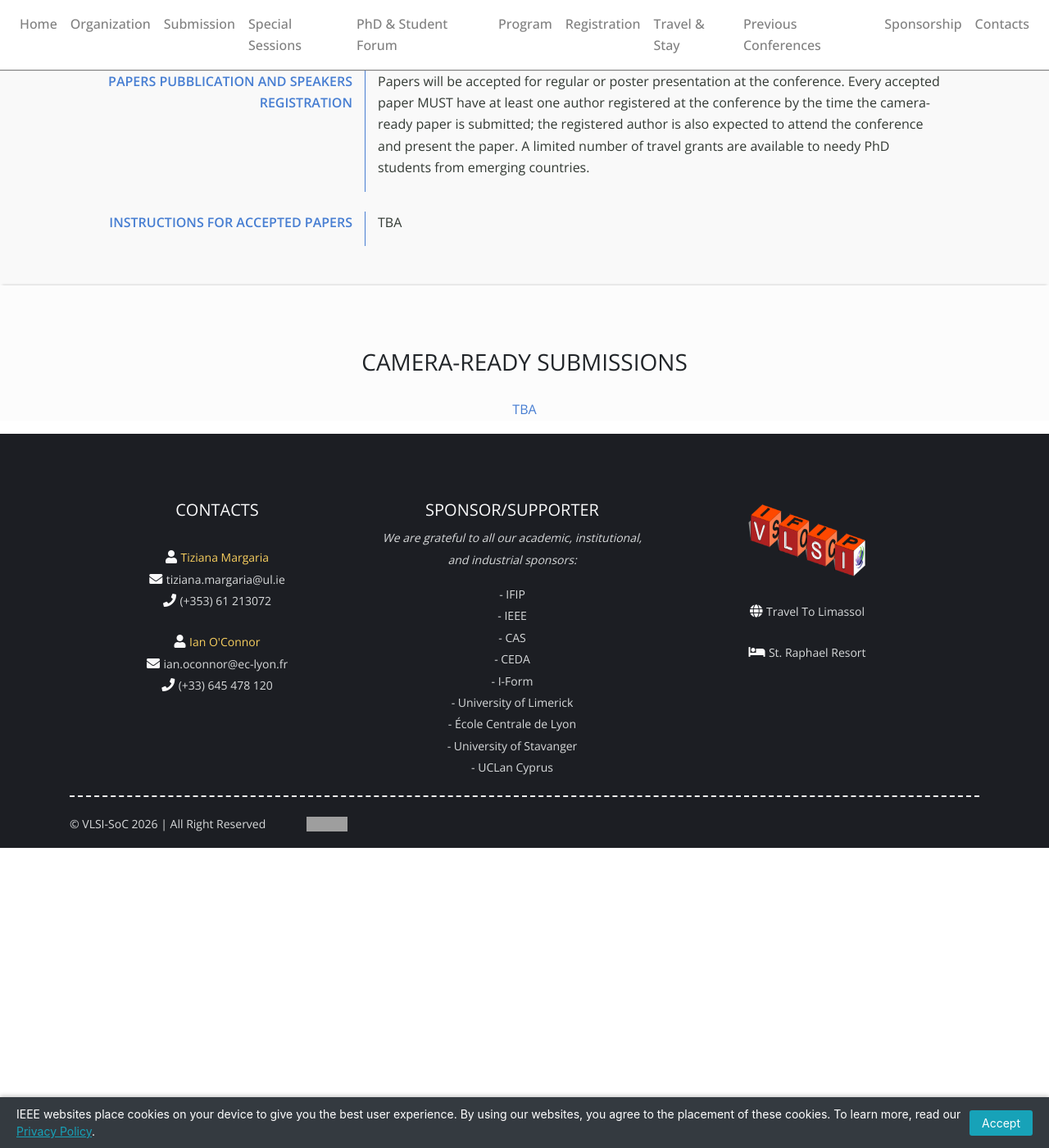
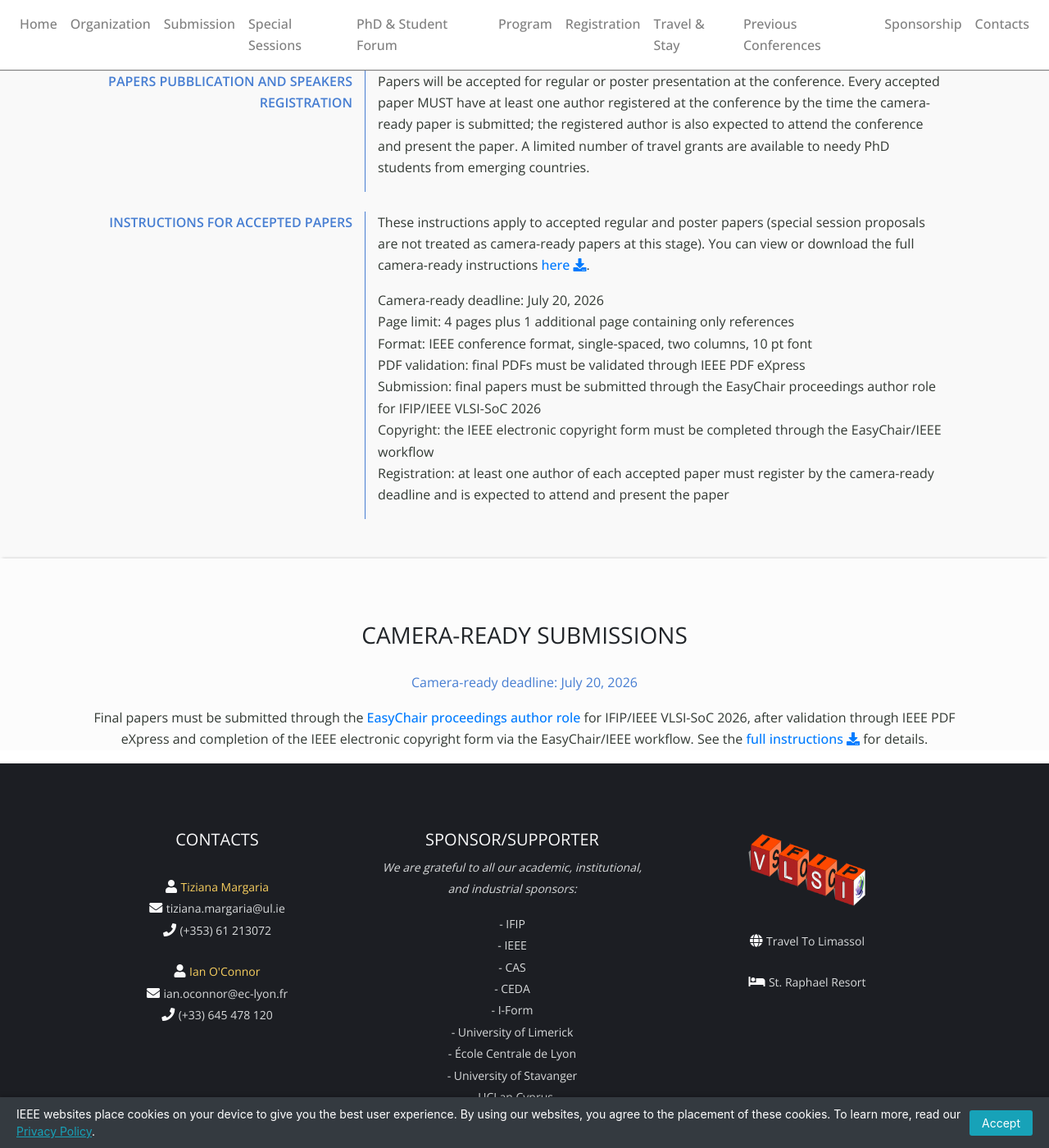
Before and after one commit to vlsi-soc/vlsi-soc, a Jekyll site: the page built from submission.md, in a window 1280 px wide and 1400 px high, scrolled down 2345 px. Shown: the whole window at 82% size. Built offline with Jekyll 4.4.1, drawn with Linux system fonts in a browser that asks for light colours; nearby versions of some CDN libraries; grey boxes are pictures that could not be loaded.

Commit message:
Updated camera ready instructions

```diff
--- a/submission.md
+++ b/submission.md
@@ -61,6 +61,14 @@
    </div>
 </div>
 
+{% assign camera_ready_deadline = "" %}
+{% for cat in site.data.deadlines.categories %}
+  {% for deadline in cat.deadlines %}
+    {% if deadline.label == "Camera ready" %}
+      {% assign camera_ready_deadline = deadline.date %}
+    {% endif %}
+  {% endfor %}
+{% endfor %}
 <div class="bxshadow-top bg-gray-ns">
    <div class="container" style="padding-top:80px">
       <div class="justify-content-center txtcenter" id="authorguide">
@@ -124,7 +132,24 @@
                <p class="ops c-azure inline-mobile"><b>INSTRUCTIONS FOR ACCEPTED PAPERS</b></p>
             </div>
             <div class="col-md-8" style="text-align:left;border-left: solid 1px #477ED2">
-               <p class="ops-2t"><b>TBA</b><br />
+               <p class="ops-2t">
+                  These instructions apply to accepted <b>regular</b> and <b>poster</b> papers (special session
+                  proposals are not treated as camera-ready papers at this stage). You can <b>view</b> or
+                  <b>download</b> the full camera-ready instructions
+                  <a class="a-no ops" target="_blank" href="{{ '/docs/VLSI-SoC_2026_Camera-Ready_Instructions.pdf' | relative_url }}">here <i
+                        class="fa fa-download same-line" aria-hidden="true"></i></a>.
+               </p>
+               <p class="ops-2t">
+                  <b>Camera-ready deadline:</b> {{ camera_ready_deadline }}<br />
+                  <b>Page limit:</b> 4 pages plus 1 additional page containing only references<br />
+                  <b>Format:</b> IEEE conference format, single-spaced, two columns, 10 pt font<br />
+                  <b>PDF validation:</b> final PDFs must be validated through IEEE PDF eXpress<br />
+                  <b>Submission:</b> final papers must be submitted through the EasyChair proceedings author role for
+                  IFIP/IEEE VLSI-SoC 2026<br />
+                  <b>Copyright:</b> the IEEE electronic copyright form must be completed through the
+                  EasyChair/IEEE workflow<br />
+                  <b>Registration:</b> at least one author of each accepted paper must register by the camera-ready
+                  deadline and is expected to attend and present the paper
                </p>
             </div>
          </div>
@@ -136,7 +161,17 @@
          <div class="justify-content-center" id="cameraready">
             <h3 id="committee" class="ops-tt txtcenter">CAMERA-READY SUBMISSIONS</h3>
             <br />
-            <p class="ops-tt txtcenter c-azure"><b>TBA</b></p>
+            <p class="ops-tt txtcenter c-azure">
+               Camera-ready deadline: <b>{{ camera_ready_deadline }}</b>
+            </p>
+            <p class="ops-2t txtcenter">
+               Final papers must be submitted through the
+               <a class="a-no ops" href="https://easychair.org/conferences/?conf=ifipieeevlsisoc2026">EasyChair
+                  proceedings author role</a> for IFIP/IEEE VLSI-SoC 2026, after validation through IEEE PDF
+               eXpress and completion of the IEEE electronic copyright form via the EasyChair/IEEE workflow. See
+               the <a class="a-no ops" target="_blank" href="{{ '/docs/VLSI-SoC_2026_Camera-Ready_Instructions.pdf' | relative_url }}">full
+                  instructions <i class="fa fa-download same-line" aria-hidden="true"></i></a> for details.
+            </p>
          </div>
       </div>
    </div>
```
Also changed, not shown: 1 other file.
